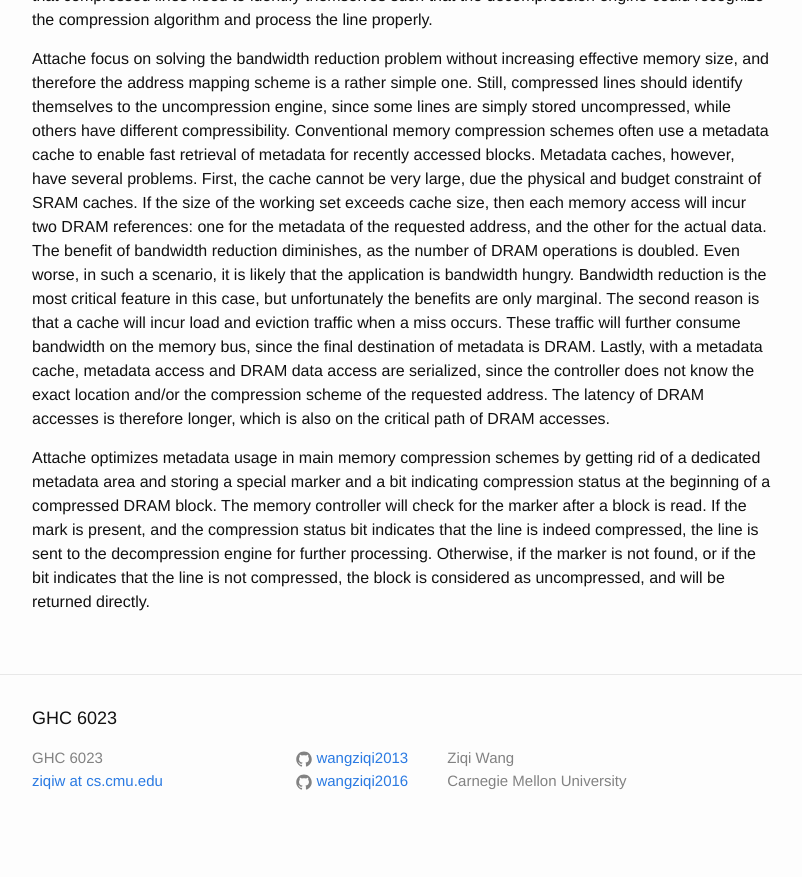
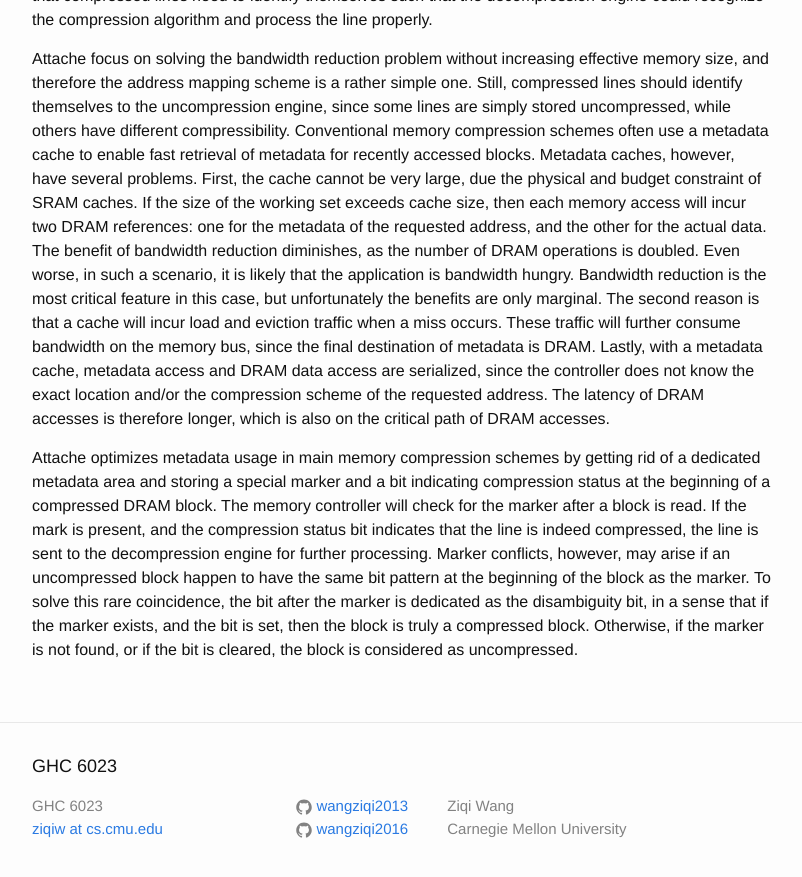
Before and after one commit to wangziqi2013/wangziqi2013.github.io, a Jekyll site: the page built from _posts/2020-06-08-attache.markdown, in a window 1280 px wide and 900 px high, scrolled down 790 px. Shown: the top 877 px of the window, without its empty margins (238-1040 px from the left). Built offline with Jekyll 4.4.1, drawn with Linux system fonts in a browser that asks for light colours; before the commit the page ends 1642 px from its top, so only the background shows below that.

Commit message:
Small change

```diff
--- a/_posts/2020-06-08-attache.markdown
+++ b/_posts/2020-06-08-attache.markdown
@@ -44,5 +44,7 @@ Attache optimizes metadata usage in main memory compression schemes by getting r
 storing a special marker and a bit indicating compression status at the beginning of a compressed DRAM block.
 The memory controller will check for the marker after a block is read. If the mark is present, and the compression status
 bit indicates that the line is indeed compressed, the line is sent to the decompression engine for further
-processing. Otherwise, if the marker is not found, or if the bit indicates that the line is not compressed, the block
-is considered as uncompressed, and will be returned directly.
+processing. Marker conflicts, however, may arise if an uncompressed block happen to have the same bit pattern at the beginning
+of the block as the marker. To solve this rare coincidence, the bit after the marker is dedicated as the disambiguity
+bit, in a sense that if the marker exists, and the bit is set, then the block is truly a compressed block.
+Otherwise, if the marker is not found, or if the bit is cleared, the block is considered as uncompressed.
```
